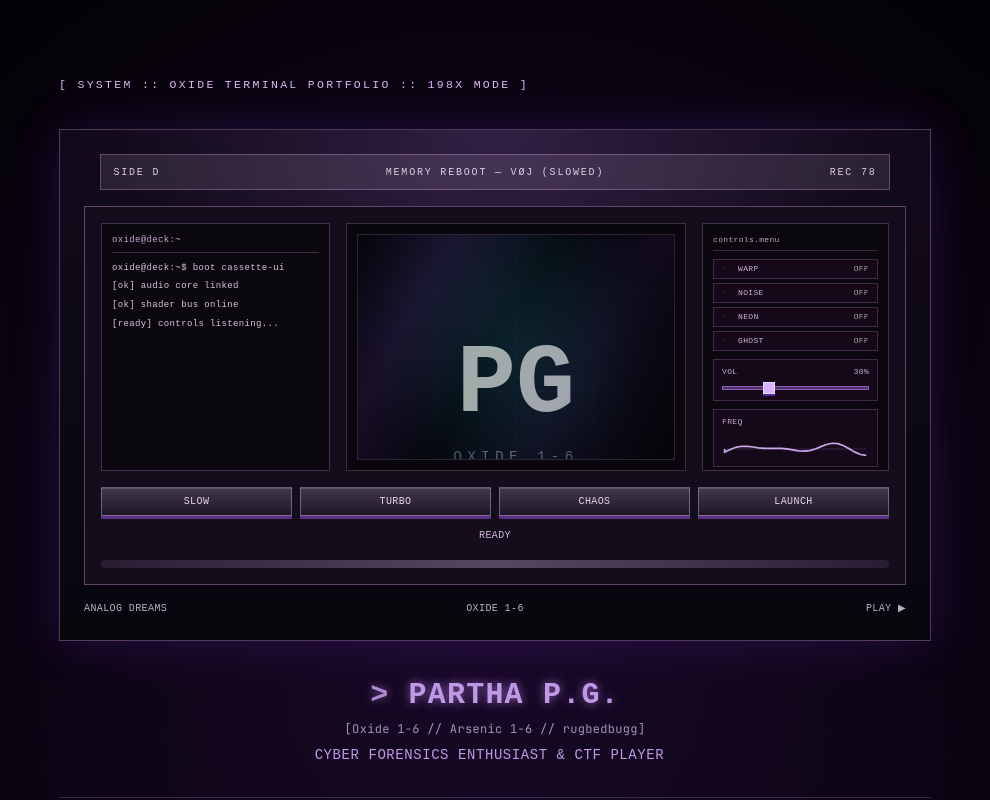
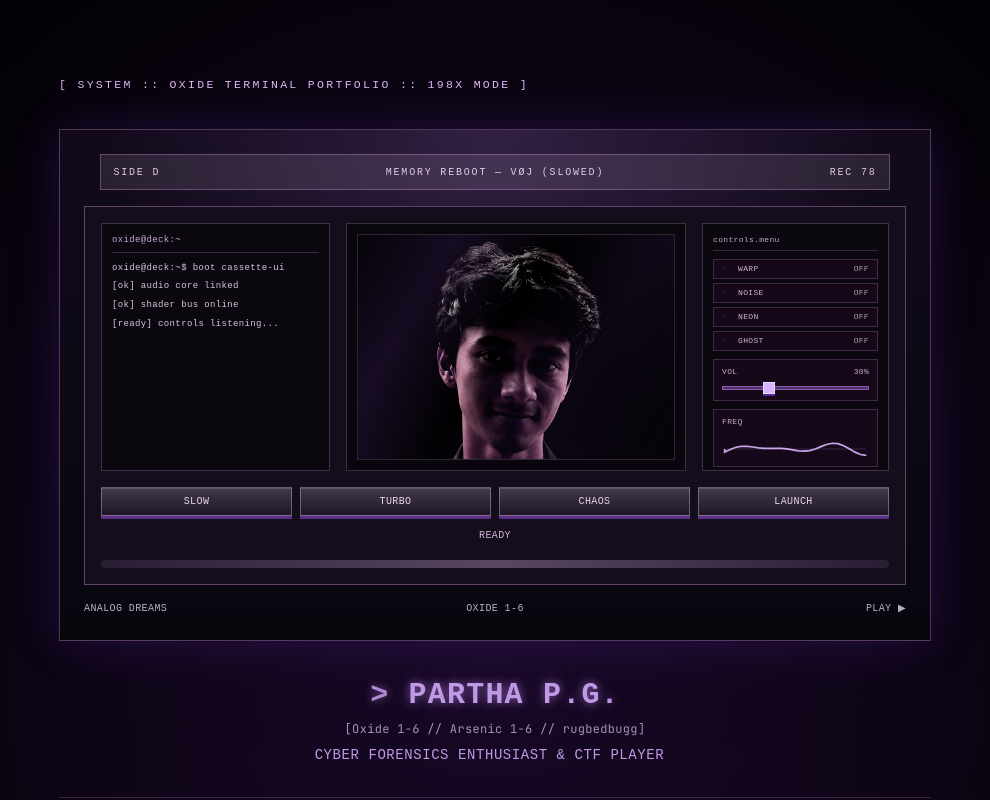
Before and after one commit to rugbedbugg/portfolio-website, a React (Vite) app: page / in a window 1280 px wide. Shown: the top 800 px of the page, without its empty margins (145-1135 px from the left). Built offline with nearby package versions, Linux system fonts and the light colour scheme; the HTML template or start-up script is replaced by a standard one.

Commit message:
[Feat]: Add profile headshot avatar with padded frame fit

```diff
--- a/src/components/AsciiArt.tsx
+++ b/src/components/AsciiArt.tsx
@@ -1,9 +1,9 @@
 import { motion } from "framer-motion";
 import { useEffect, useMemo, useRef, useState } from "react";
 
-// Drop your photo in public/ and point this at it (e.g. "/avatar.jpg").
+// Drop your photo in public/ and point this at it.
 // Falls back to the bundled placeholder if the file is missing.
-const AVATAR_URL = "/avatar.svg";
+const AVATAR_URL = "/avatar.jpg";
 const AVATAR_FALLBACK = "/avatar.svg";
 const TRACKS = [
   "/assets/memory-reboot.mp3",
@@ -305,8 +305,8 @@ const AsciiArt = () => {
                 <img
                   src={AVATAR_URL}
                   alt="Partha Pratim Gogoi profile"
-                  className={`h-full w-full object-cover ${pressed.ghost ? "opacity-85" : ""}`}
-                  style={{ objectPosition: "50% 24%", filter: imgFilter }}
+                  className={`h-full w-full object-contain md:object-cover ${pressed.ghost ? "opacity-85" : ""}`}
+                  style={{ objectPosition: "50% 50%", filter: imgFilter }}
                   onError={(e) => {
                     const img = e.currentTarget;
                     if (img.src.endsWith(AVATAR_FALLBACK)) return;
```
Also changed, not shown: public/avatar.jpg (added).
